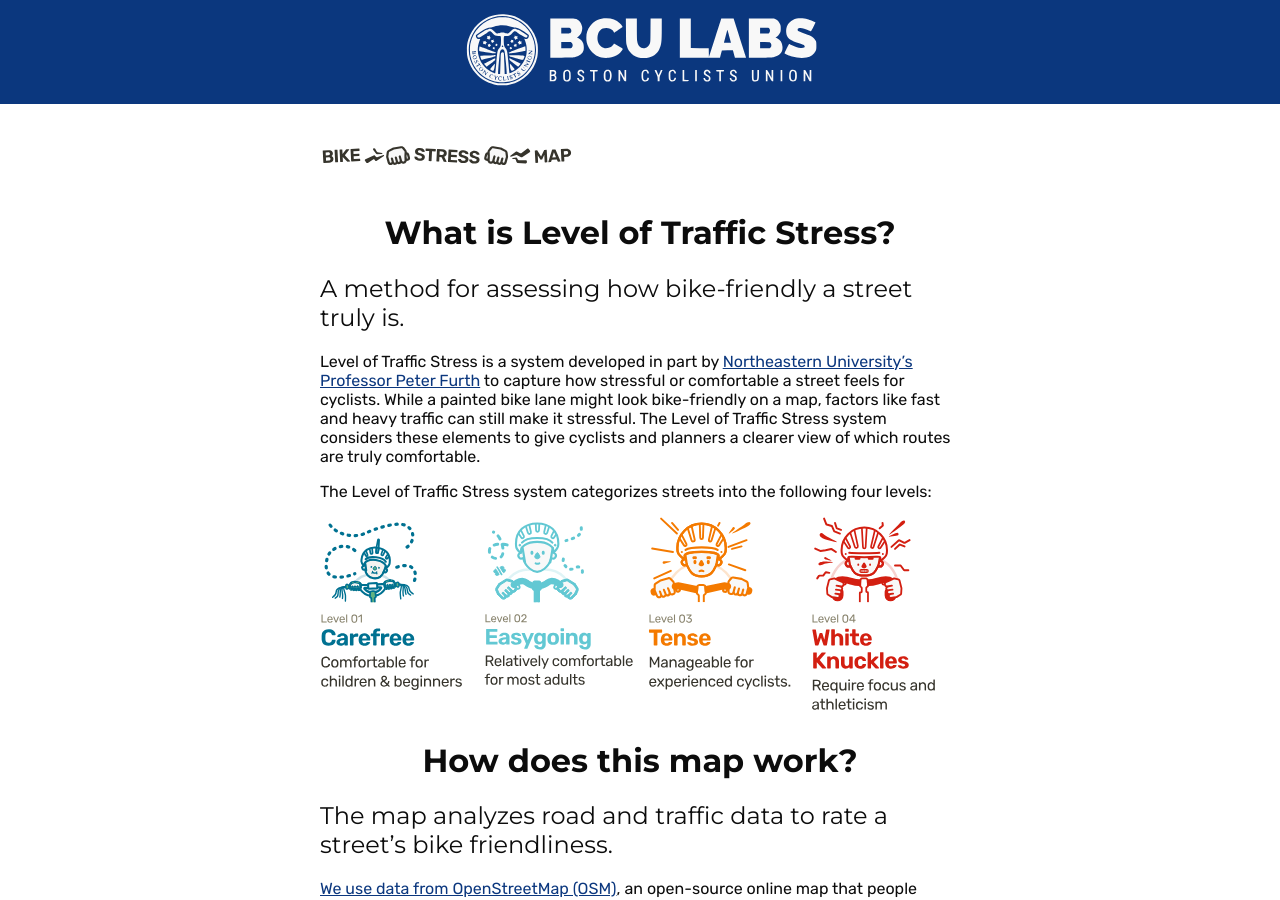
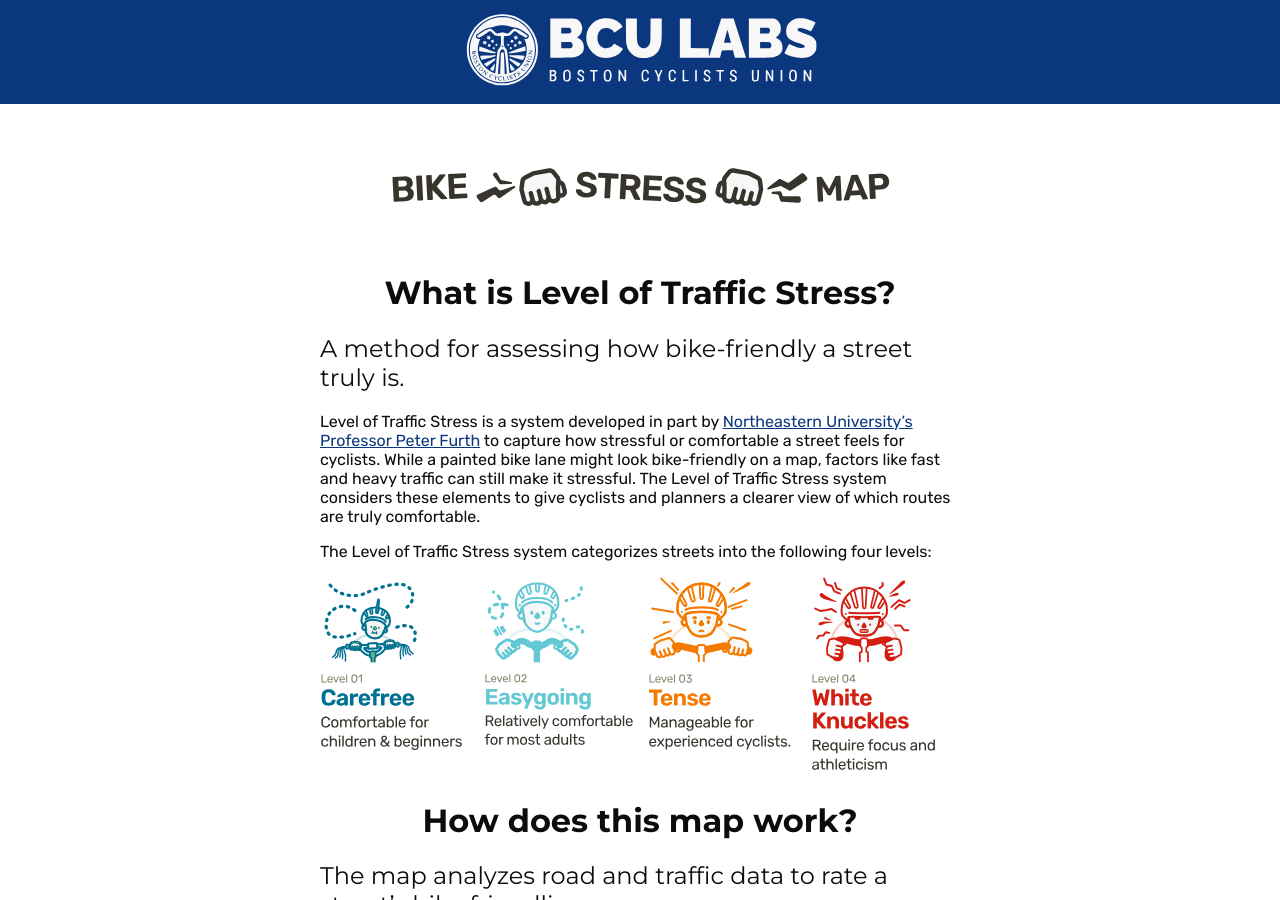
Before and after one commit to ZMYaro/bcu-labs-website, a Jekyll site: the page built from map/lts/index.md, in a window 1280 px wide and 900 px high. Built offline with Jekyll 4.4.1, drawn with Linux system fonts in a browser that asks for light colours.

Commit message:
Add dark theme adaptive (and enlarged) version of stress map logo

```diff
--- a/map/lts/index.md
+++ b/map/lts/index.md
@@ -2,7 +2,7 @@
 title: What is Level of Traffic Stress?
 ---
 
-<img src="../bike_stress_map.svg" alt="Bike Stress Map" />
+<img src="../bike_stress_map_adaptive.svg" alt="Bike Stress Map" style="display: block; margin-inline: auto;" />
 
 # What is Level of Traffic Stress?
 
```
Also changed, not shown: map/index.md (+1 -1 lines), map/bike_stress_map_adaptive.svg (added).
